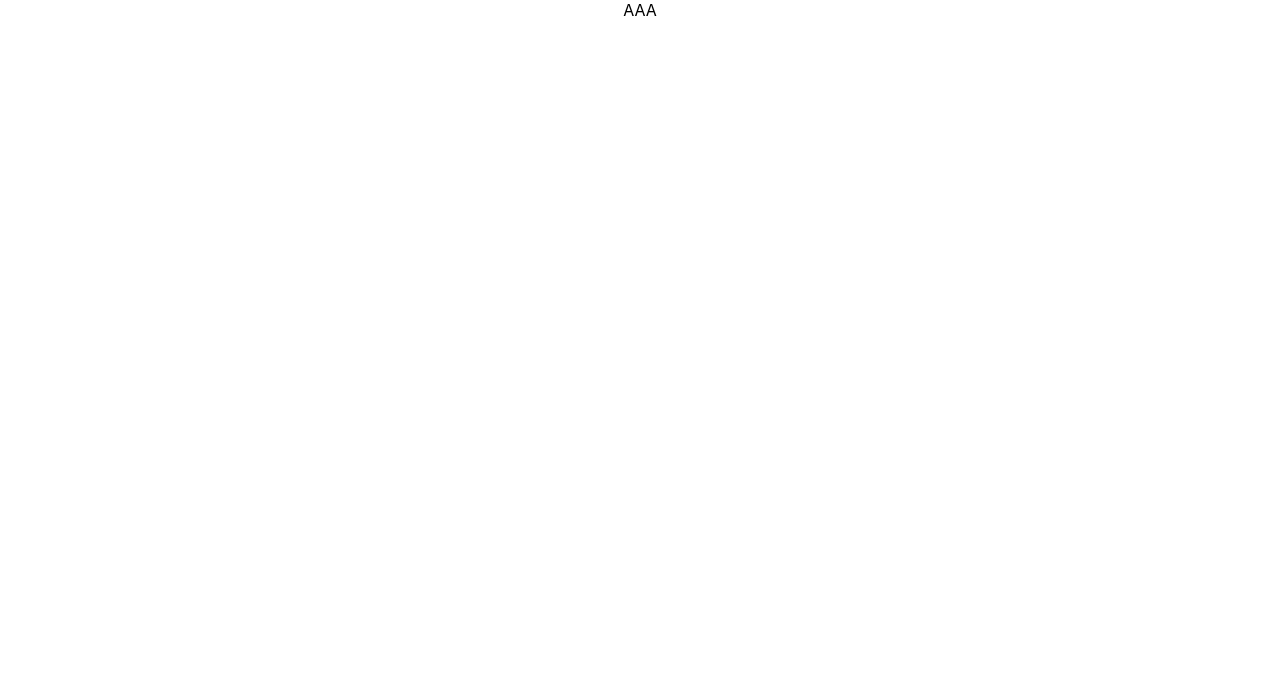
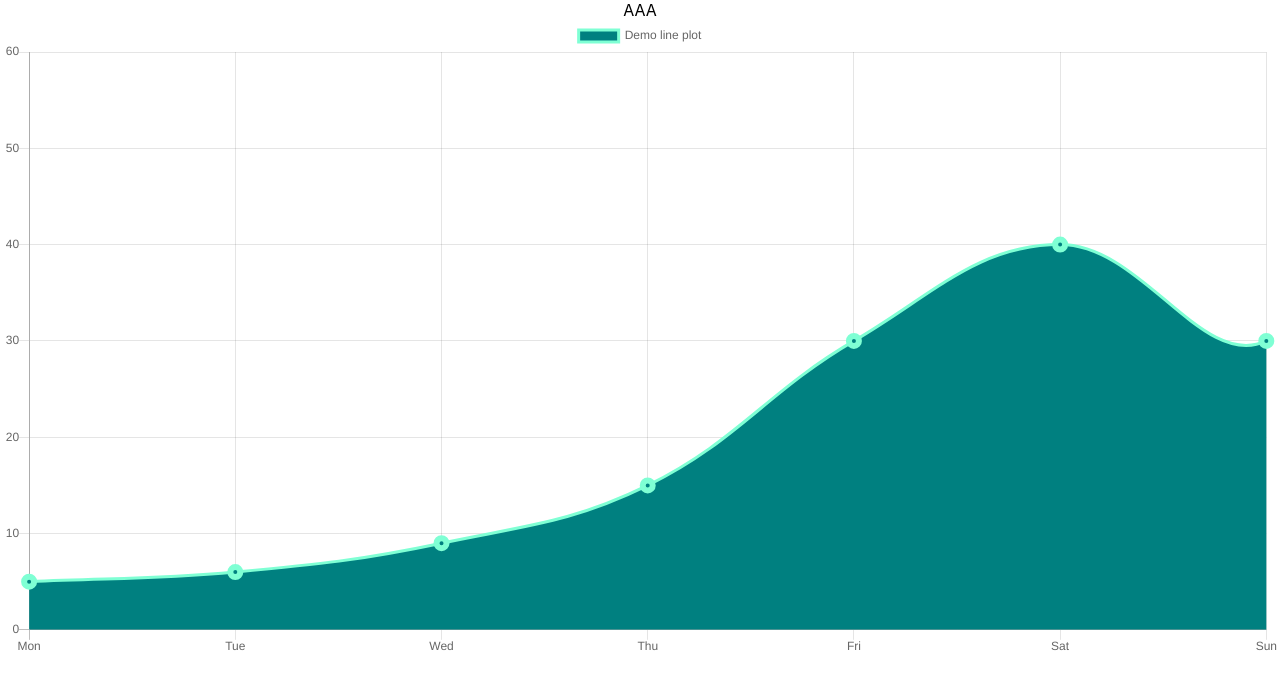
Before and after one commit to BoxPistols/React-ChartJS_Material-UI, a React (Create React App) app: page / in a window 1280 px wide. Shown: the top 690 px of the page. Built offline with nearby package versions, Linux system fonts and the light colour scheme.

Commit message:
LinePlot Move Test

```diff
--- a/src/App.tsx
+++ b/src/App.tsx
@@ -1,12 +1,12 @@
 import React from 'react'
 import logo from './logo.svg'
 import './App.css'
-import LinePlot from './components/LinePlot'
+import LineProt from './components/LinePlot'
 
 function App() {
     return (
         <div className="App">
-            <LinePlot />
+            <LineProt />
         </div>
     )
 }
--- a/src/components/LinePlot.tsx
+++ b/src/components/LinePlot.tsx
@@ -1,9 +1,25 @@
 import React from 'react'
+import { Line } from 'react-chartjs-2'
 
-const LinePlot = () => {
+const data =
+{
+    labels: ["Mon", "Tue", "Wed", "Thu", "Fri", "Sat", "Sun"],
+    datasets: [
+        {
+            label: "Demo line plot",
+            backgroundColor: "#008080",
+            borderColor: "#7fffd4",
+            pointBorderWidth: 10,
+            data: [5, 6, 9, 15, 30, 40, 30, 60],
+        }
+    ]
+}
+
+const LinePlot: React.FC = () => {
     return (
         <div>
             AAA
+            <Line data={data} />
         </div>
     )
 }
```
